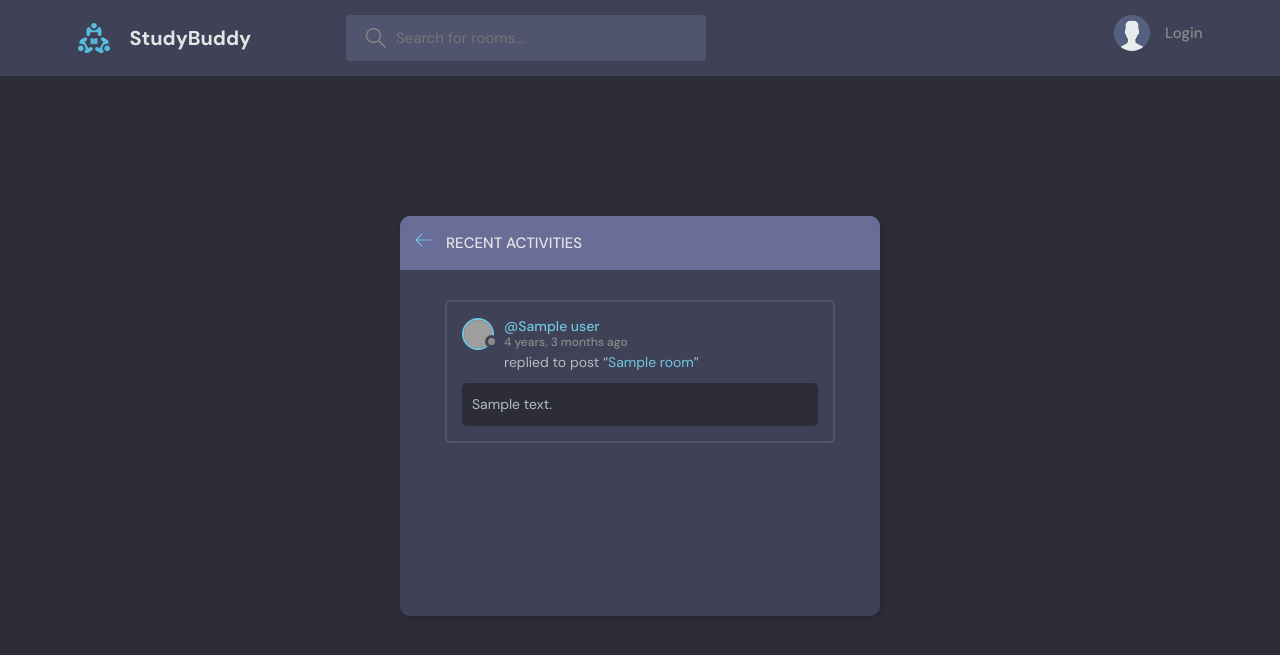
After one commit to lasindu2001/studybud-django, a Django app: template base/templates/base/activity.html in a window 1280 px wide. The commit adds this page. Shown: the top 655 px of the page. Run offline with Django 5.2, Linux system fonts and the light colour scheme; the template is opened without the code that fills it: most values are stand-ins (such as "Sample title", 1, 10 or a date in 2020); grey boxes are pictures that could not be loaded.

Commit message:
create and complete activity page UI and functionality

```diff
--- /dev/null
+++ b/base/templates/base/activity.html
@@ -0,0 +1,58 @@
+{% extends 'main.html' %}
+{% block content %}
+<main class="layout">
+  <div class="container">
+    <div class="layout__box">
+      <div class="layout__boxHeader">
+        <div class="layout__boxTitle">
+          <a href="{% url 'home' %}">
+            <svg version="1.1" xmlns="http://www.w3.org/2000/svg" width="32" height="32" viewBox="0 0 32 32">
+              <title>arrow-left</title>
+              <path
+                d="M13.723 2.286l-13.723 13.714 13.719 13.714 1.616-1.611-10.96-10.96h27.625v-2.286h-27.625l10.965-10.965-1.616-1.607z"
+              ></path>
+            </svg>
+          </a>
+          <h3>Recent Activities</h3>
+        </div>
+      </div>
+
+      <div class="activities-page layout__body">
+        {% for room_message in room_messages %}
+        <div class="activities__box">
+          <div class="activities__boxHeader roomListRoom__header">
+            <a href="{% url 'user-profile' room_message.user.id %}" class="roomListRoom__author">
+              <div class="avatar avatar--small">
+                <img src="https://randomuser.me/api/portraits/women/11.jpg" />
+              </div>
+              <p>
+                @{{room_message.user}}
+                <span>{{room_message.created|timesince}} ago</span>
+              </p>
+            </a>
+            {% if request.user == room_message.user %}
+            <div class="roomListRoom__actions">
+              <a href="{% url 'delete-message' room_message.id %}">
+                <svg version="1.1" xmlns="http://www.w3.org/2000/svg" width="32" height="32" viewBox="0 0 32 32">
+                  <title>remove</title>
+                  <path
+                    d="M27.314 6.019l-1.333-1.333-9.98 9.981-9.981-9.981-1.333 1.333 9.981 9.981-9.981 9.98 1.333 1.333 9.981-9.98 9.98 9.98 1.333-1.333-9.98-9.98 9.98-9.981z"
+                  ></path>
+                </svg>
+              </a>
+            </div>
+            {% endif %}
+          </div>
+          <div class="activities__boxContent">
+            <p>replied to post “<a href="{% url 'room' room_message.room.id %}">{{room_message.room}}</a>”</p>
+            <div class="activities__boxRoomContent">
+                {{room_message.body}}
+            </div>
+          </div>
+        </div>
+        {% endfor %}
+      </div>
+    </div>
+  </div>
+</main>
+{% endblock content %}
--- a/base/templates/base/home.html
+++ b/base/templates/base/home.html
@@ -22,7 +22,7 @@
         </form>
         <div class="mobile-menuItems">
           <a class="btn btn--main btn--pill" href="{% url 'topics' %}">Browse Topics</a>
-          <a class="btn btn--main btn--pill" href="#">Recent Activities</a>
+          <a class="btn btn--main btn--pill" href="{% url 'activity' %}">Recent Activities</a>
         </div>
       </div>
       <div class="roomList__header">
--- a/base/urls.py
+++ b/base/urls.py
@@ -14,4 +14,5 @@ urlpatterns = [
     path('delete-message/<str:pk>/', views.deleteMessage, name='delete-message'),
     path('update-user/', views.updateUser, name='update-user'),
     path('topics/', views.topicPage, name='topics'),
+    path('activity/', views.activityPage, name='activity'),
 ]
```
Also changed, not shown: base/views.py (+6 -1 lines).
